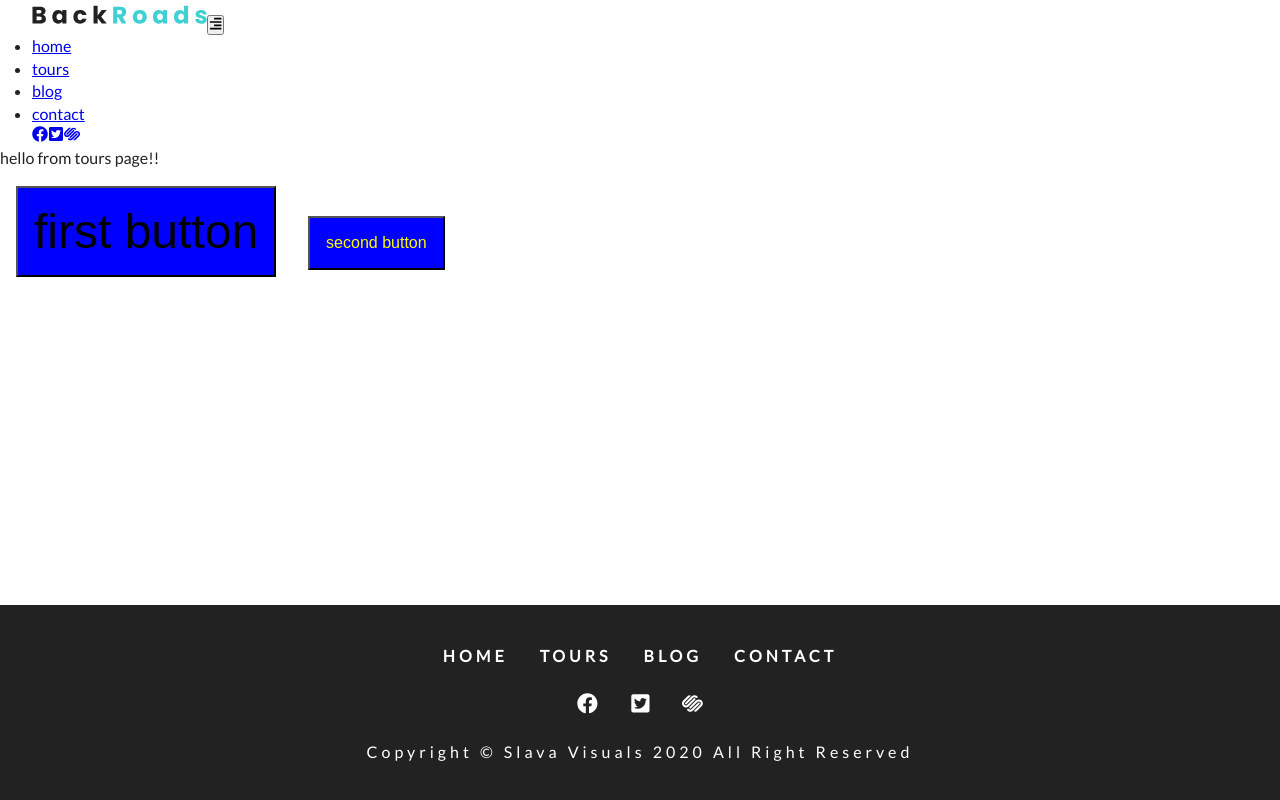
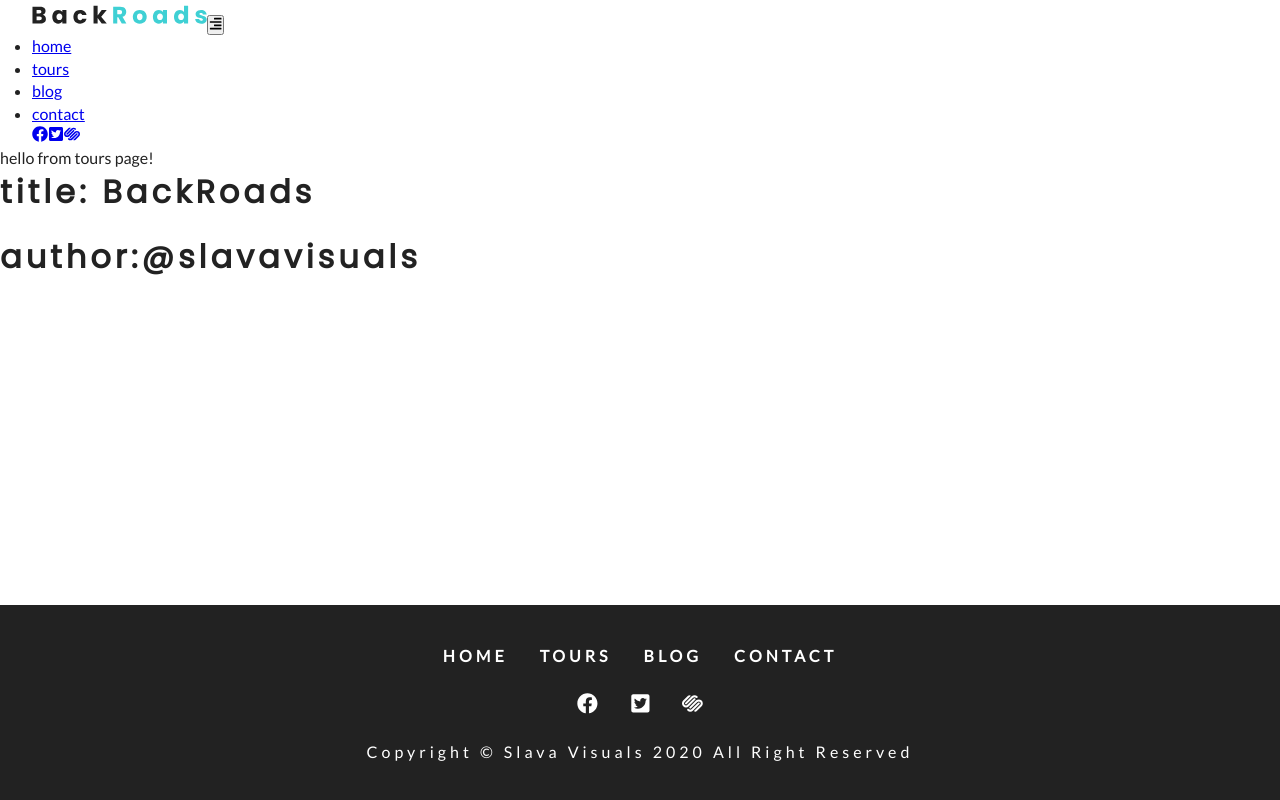
Before and after one commit to slavavisuals/blog, a Gatsby site: page /tours in a window 1280 px wide. Built offline with nearby package versions, Linux system fonts and the light colour scheme; Gatsby itself is replaced by a stand-in of ours.

Commit message:
graphql changes
graphql changes

```diff
--- a/gatsby-config.js
+++ b/gatsby-config.js
@@ -5,5 +5,14 @@
  */
 
 module.exports = {
+  siteMetadata: {
+    title: "BackRoads",
+    description: "Explore awesome blog posts",
+    author: "@slavavisuals",
+    data: {
+      name: "john",
+      age: 24,
+    },
+  },
   plugins: [`gatsby-plugin-styled-components`],
 }
--- /dev/null
+++ b/src/examples/Header.js
@@ -0,0 +1,30 @@
+import React from "react"
+import { useStaticQuery, graphql } from "gatsby"
+const Header = () => {
+  const {
+    site: { siteMetadata },
+  } = useStaticQuery(graphql`
+    {
+      site {
+        siteMetadata {
+          title
+          description
+          author
+          data {
+            age
+          }
+        }
+      }
+    }
+  `)
+  console.log(siteMetadata)
+
+  return (
+    <div>
+      <h1>title: {siteMetadata.title}</h1>
+      <h1>author:{siteMetadata.author}</h1>
+    </div>
+  )
+}
+
+export default Header
--- a/src/pages/tours.js
+++ b/src/pages/tours.js
@@ -1,16 +1,13 @@
 import React, { Component } from "react"
 import Layout from "../components/Layout"
 import Button from "../examples/Button"
-
+import Header from "../examples/Header"
 export default class tours extends Component {
   render() {
     return (
       <Layout>
-        hello from tours page!!
-        <div>
-          <Button big>first button</Button>
-          <Button color="yellow">second button</Button>
-        </div>
+        hello from tours page!
+        <Header />
       </Layout>
     )
   }
```
